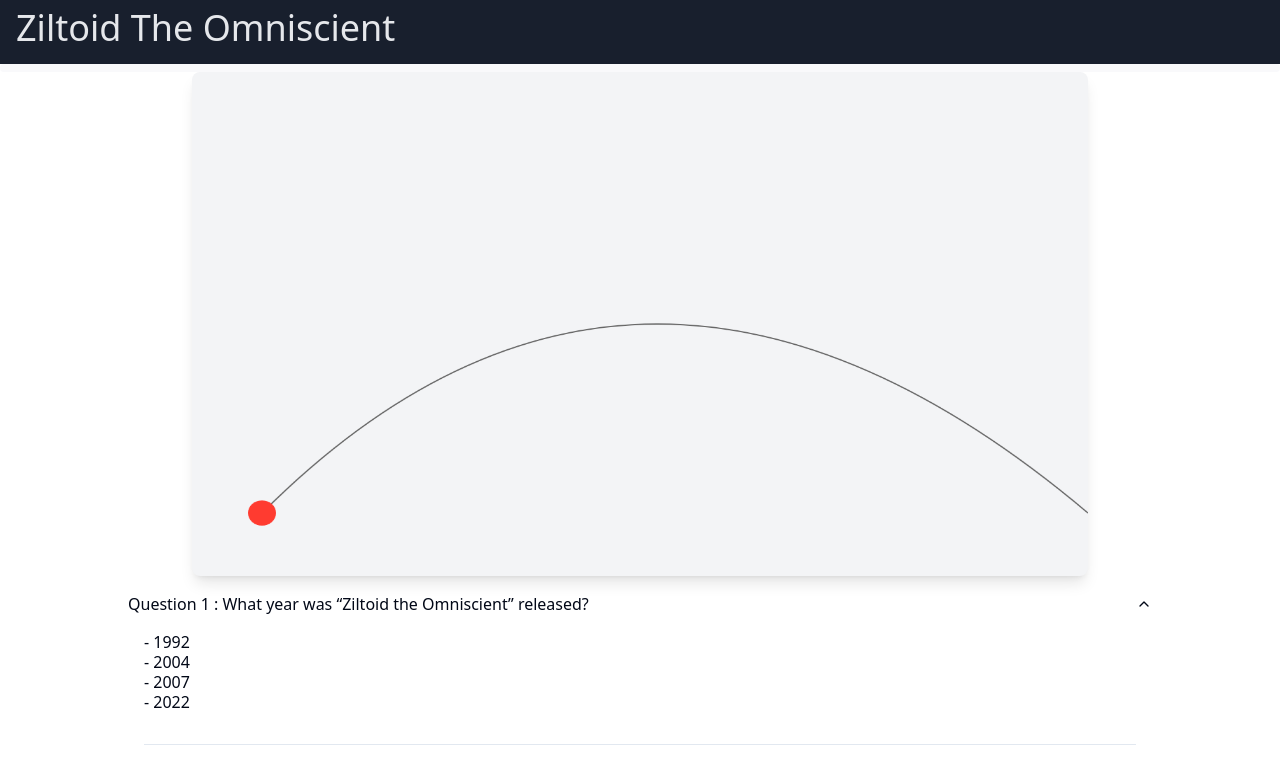
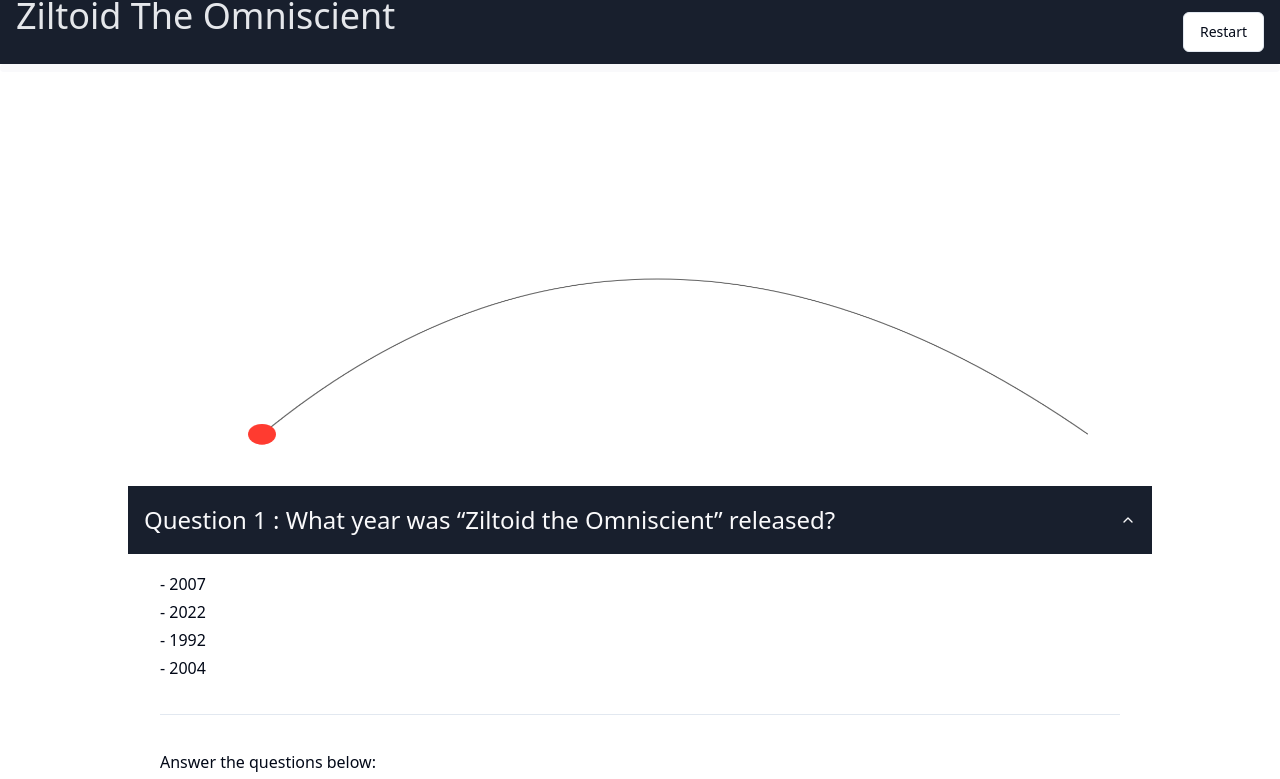
Before and after one commit to alanionita/thm-static-site, a SvelteKit app: page / in a window 1280 px wide. Shown: the top 779 px of the page. Built offline with nearby package versions, Linux system fonts and the light colour scheme.

Commit message:
FEAT (restart): adds restart button and styles for question accordions

```diff
--- a/src/app.css
+++ b/src/app.css
@@ -86,16 +86,26 @@
   height: 8px;
   width: 100%;
   background-color: var(--color-text);
-  color: #fff;
   position: sticky;
   top: 4rem;
   overflow: hidden;
   z-index: 1;
 }
 
-[data-progress-root] > div {
+[data-progress-root]>div {
   height: 8px;
   width: 100%;
   background-color: #a3ea2a;
   color: #fff;
 }
+
+[data-accordion-trigger] {
+  background-color: var(--color-main);
+  color: var(--color-text);
+  padding: 1rem;
+  font-size: 1.5rem;
+}
+
+[data-accordion-content] {
+  padding: 1rem;
+}
--- a/src/lib/components/ui/Canvas.svelte
+++ b/src/lib/components/ui/Canvas.svelte
@@ -66,10 +66,10 @@
 </script>
 
 <svelte:window bind:innerWidth bind:innerHeight />
-<div class="relative mx-auto aspect-[16/9] w-full max-w-4xl">
+<div class="relative mx-auto w-full max-w-4xl bg-opacity-0">
 	<!-- 16:9 aspect ratio -->
 	<!-- Container with aspect ratio padding hack -->
-	<div class="relative h-0 w-full pb-[56.25%]">
+	<div class="relative h-0 w-full pb-[46.25%] bg-opacity-0">
 		<!-- 56.25% = 9/16 * 100 -->
 		<!-- Canvas element that fills container -->
 		<canvas
@@ -77,7 +77,7 @@
 			id="myCanvas"
 			width={innerWidth}
 			height={innerHeight}
-			class="absolute left-0 top-0 h-full w-full rounded-lg bg-gray-100 shadow-lg dark:bg-gray-800"
+			class="absolute left-0 top-0 h-full w-full rounded-lg bg-opacity-0"
 		></canvas>
 	</div>
 </div>
--- /dev/null
+++ b/src/lib/components/ui/button/button.svelte
@@ -0,0 +1,74 @@
+<script lang="ts" module>
+	import type { WithElementRef } from "bits-ui";
+	import type { HTMLAnchorAttributes, HTMLButtonAttributes } from "svelte/elements";
+	import { type VariantProps, tv } from "tailwind-variants";
+
+	export const buttonVariants = tv({
+		base: "ring-offset-background focus-visible:ring-ring inline-flex items-center justify-center gap-2 whitespace-nowrap rounded-md text-sm font-medium transition-colors focus-visible:outline-none focus-visible:ring-2 focus-visible:ring-offset-2 disabled:pointer-events-none disabled:opacity-50 [&_svg]:pointer-events-none [&_svg]:size-4 [&_svg]:shrink-0",
+		variants: {
+			variant: {
+				default: "bg-primary text-primary-foreground hover:bg-primary/90",
+				destructive: "bg-destructive text-destructive-foreground hover:bg-destructive/90",
+				outline:
+					"border-input bg-background hover:bg-accent hover:text-accent-foreground border",
+				secondary: "bg-secondary text-secondary-foreground hover:bg-secondary/80",
+				ghost: "hover:bg-accent hover:text-accent-foreground",
+				link: "text-primary underline-offset-4 hover:underline",
+			},
+			size: {
+				default: "h-10 px-4 py-2",
+				sm: "h-9 rounded-md px-3",
+				lg: "h-11 rounded-md px-8",
+				icon: "h-10 w-10",
+			},
+		},
+		defaultVariants: {
+			variant: "default",
+			size: "default",
+		},
+	});
+
+	export type ButtonVariant = VariantProps<typeof buttonVariants>["variant"];
+	export type ButtonSize = VariantProps<typeof buttonVariants>["size"];
+
+	export type ButtonProps = WithElementRef<HTMLButtonAttributes> &
+		WithElementRef<HTMLAnchorAttributes> & {
+			variant?: ButtonVariant;
+			size?: ButtonSize;
+		};
+</script>
+
+<script lang="ts">
+	import { cn } from "$lib/shadcn.js";
+
+	let {
+		class: className,
+		variant = "default",
+		size = "default",
+		ref = $bindable(null),
+		href = undefined,
+		type = "button",
+		children,
+		...restProps
+	}: ButtonProps = $props();
+</script>
+
+{#if href}
+	<a
+		bind:this={ref}
+		class={cn(buttonVariants({ variant, size }), className)}
+		{href}
+		{...restProps}
+	>
+		{@render children?.()}
+	</a>
+{:else}
+	<button
+		bind:this={ref}
+		class={cn(buttonVariants({ variant, size }), className)}
+		{type}
+		{...restProps}
+	>
+		{@render children?.()}
+	</button>
+{/if}
--- /dev/null
+++ b/src/lib/components/ui/button/index.ts
@@ -0,0 +1,17 @@
+import Root, {
+	type ButtonProps,
+	type ButtonSize,
+	type ButtonVariant,
+	buttonVariants,
+} from "./button.svelte";
+
+export {
+	Root,
+	type ButtonProps as Props,
+	//
+	Root as Button,
+	buttonVariants,
+	type ButtonProps,
+	type ButtonSize,
+	type ButtonVariant,
+};
--- a/src/routes/+layout.svelte
+++ b/src/routes/+layout.svelte
@@ -7,19 +7,5 @@
 	let { children }: Props = $props();
 </script>
 
-<nav class="nav">
-	<h1 class="px-2 text-2xl text-gray-200 md:px-4 md:py-2 md:text-4xl">Ziltoid The Omniscient</h1>
-</nav>
 
 {@render children?.()}
-
-<style>
-	.nav {
-		background-color: var(--color-main);
-		position: sticky;
-		top: 0;
-		overflow: hidden;
-		z-index: 1;
-		height: 4rem;
-	}
-</style>
--- a/src/routes/+page.svelte
+++ b/src/routes/+page.svelte
@@ -6,16 +6,19 @@
 	import { questions } from '$lib/questions.json';
 	import Canvas from '@/lib/components/ui/Canvas.svelte';
 	import { Input } from '$lib/components/ui/input/index.js';
+	import { Button } from '$lib/components/ui/button/index.js';
 
-	let answers = $state({
+	const DEFAULT_Q = 'q_0';
+	const DEFAULT_ANS = {
 		given: [] as string[],
 		lastAnswer: '',
 		lastQuestion: '',
 		progress: 0
-	});
+	};
 
-	let inputError: string | undefined = $state();
-	let currentQuestion: string = $state('q_0');
+	let answerError: string | undefined = $state();
+	let answers = $state(DEFAULT_ANS);
+	let currentQuestion: string = $state(DEFAULT_Q);
 
 	function handleChange(e: Event) {
 		const target = e.target as HTMLInputElement;
@@ -26,31 +29,66 @@
 		const correctAns = currentQ.options[correctAnsId];
 
 		if (correctAns !== target.value) {
-			inputError = 'Incorrect answer, please try again';
+			answerError = 'Incorrect answer, please try again';
 			return;
 		}
-		inputError = '';
+		answerError = '';
 		answers.given[qNo] = target.value;
 		answers.progress = Math.round((answers.given.length * 100) / questions.length);
 		currentQuestion = `q_${qNo + 1}`;
+
+		console.log({ currentQuestion });
+	}
+
+	function handleRestart() {
+		answers = DEFAULT_ANS;
+		currentQuestion = DEFAULT_Q;
+		answerError = '';
+		location.reload();
+	}
+
+	function shuffle<T>(array: T[]): T[] {
+		// Create a copy to avoid mutating the original array (optional)
+		let currentIndex = array.length;
+		const arr = [...array];
+
+		// While there remain elements to shuffle...
+		while (currentIndex > 0) {
+			// Pick a remaining element
+			const randomIndex = Math.floor(Math.random() * currentIndex);
+			currentIndex--;
+
+			// Swap with the current element
+			let curr = arr[currentIndex]
+			arr[currentIndex] = arr[randomIndex];
+			arr[randomIndex] = curr;
+		}
+
+		return arr;
 	}
 </script>
 
-<Progress value={answers.progress}/>
+<nav class="nav">
+	<h1 class="px-2 text-2xl text-gray-200 mb-8 md:px-4 md:py-2 md:text-4xl">Ziltoid The Omniscient</h1>
+	<Button class="m-4" variant="outline" onclick={handleRestart} data-sveltekit-reload
+		>Restart</Button
+	>
+</nav>
+<Progress value={answers.progress} />
 <main class="w-full flex-col content-center justify-center px-4 md:container md:mx-auto md:px-32">
 	<Canvas progress={answers.progress} />
 
 	<Accordion.Root type="single" bind:value={currentQuestion}>
 		<form class="form">
 			{#each questions as q, qIndex}
-				<Accordion.Item value={`q_${qIndex}`} disabled={currentQuestion !== `q_${qIndex}`}>
-					<Accordion.Trigger
-						>{`Question ${qIndex + 1} : ${q.text.substring(0, 80)}`}</Accordion.Trigger
-					>
+				<Accordion.Item value={`q_${qIndex}`}>
+					<Accordion.Trigger class="trigger">
+						{`Question ${qIndex + 1} : ${q.text.substring(0, 80)}`}
+					</Accordion.Trigger>
 					<Accordion.Content>
 						<fieldset class="px-4">
-							<ul>
-								{#each q.options as o, oIndex}
+							<ul class="text-xl">
+								{#each shuffle(q.options) as o, oIndex}
 									<li>
 										<p id={`q_${qIndex}_${oIndex}`} data-q={`q_${qIndex}`}>
 											- {o}
@@ -58,11 +96,11 @@
 									</li>
 								{/each}
 								<hr class="my-8" />
-								{#if inputError}
+								{#if answerError}
 									<Alert.Root class="my-8">
 										<Alert.Title>Incorrect</Alert.Title>
 										<Alert.Description>
-											{inputError}
+											{answerError}
 										</Alert.Description>
 									</Alert.Root>
 								{/if}
@@ -94,3 +132,17 @@
 		{/if}
 	</Accordion.Root>
 </main>
+
+<style>
+	.nav {
+		display: flex;
+		justify-content: space-between;
+		align-items: center;
+		background-color: var(--color-main);
+		position: sticky;
+		top: 0;
+		overflow: hidden;
+		z-index: 1;
+		height: 4rem;
+	}
+</style>
```
